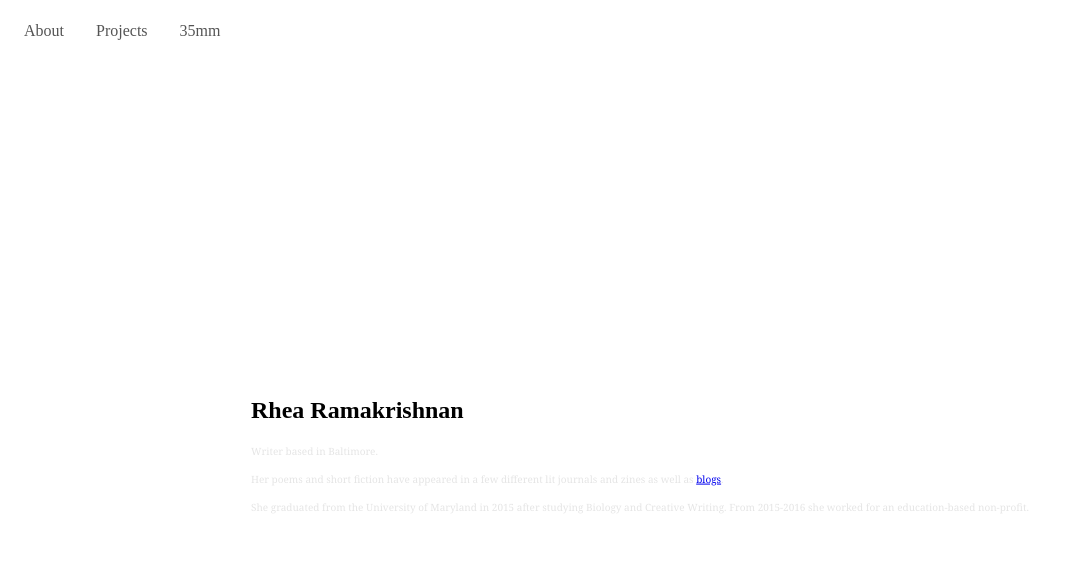
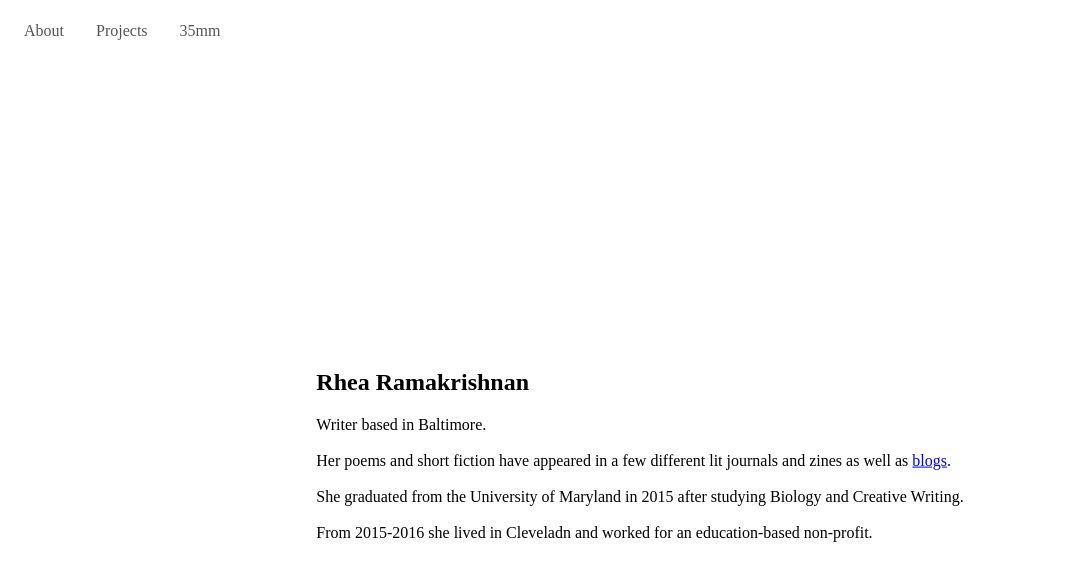
Before and after one commit to reram/reram.github.io, a Jekyll site: the page built from index.html, in a window 1280 px wide. Shown: the top 581 px of the page, without its empty margins (0-1065 px from the left). Built offline with Jekyll 4.4.1, drawn with Linux system fonts in a browser that asks for light colours.

Commit message:
Update index.html

```diff
--- a/index.html
+++ b/index.html
@@ -13,13 +13,14 @@
 </ul>
 <section>
 
-<h1>Rhea Ramakrishnan</h1>
     <p>
+      <h1>Rhea Ramakrishnan</h1>
+
       Writer based in Baltimore.<br><br>
       Her poems and short fiction have appeared in a few different lit journals and zines as well as
       <a href="https://canitextu.wordpress.com/author/rhearamakrishnan/">blogs</a>.<br><br>
-      She graduated from the University of Maryland in 2015 after studying Biology and Creative Writing.
-      From 2015-2016 she worked for an education-based non-profit.
+      She graduated from the University of Maryland in 2015 after studying Biology and Creative Writing.<br><br>
+      From 2015-2016 she lived in Cleveladn and worked for an education-based non-profit.
     </p>
     </section>
     <body>
```
